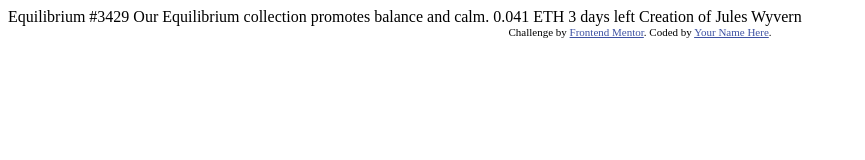
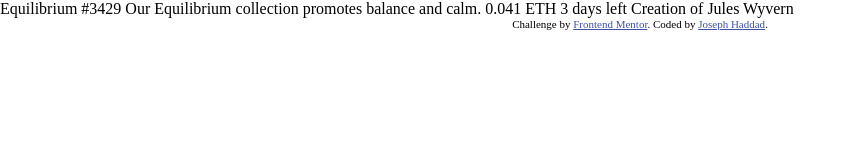
Before and after one commit to joehaddad1000/NFT-preview-card-component, a plain HTML site: page index.html in a window 1280 px wide. Shown: the whole page, without its empty margins (0-865 px from the left). Drawn offline with Linux system fonts and the light colour scheme.

Commit message:
main things to do 😃

```diff
--- a/index.html
+++ b/index.html
@@ -6,13 +6,8 @@
 
   <link rel="icon" type="image/png" sizes="32x32" href="./images/favicon-32x32.png">
 
-  <title>Frontend Mentor | NFT preview card component</title>
-
-  <!-- Feel free to remove these styles or customise in your own stylesheet 👍 -->
-  <style>
-    .attribution { font-size: 11px; text-align: center; }
-    .attribution a { color: hsl(228, 45%, 44%); }
-  </style>
+  <title>Frontend Mentor | NFT preview card component | Joseph Haddad</title>
+<link rel="stylesheet" href="style.css">
 </head>
 <body>
 
@@ -27,7 +22,7 @@
 
   <div class="attribution">
     Challenge by <a href="https://www.frontendmentor.io?ref=challenge" target="_blank">Frontend Mentor</a>.
-    Coded by <a href="#">Your Name Here</a>.
+    Coded by <a href="https://github.com/joehaddad1000">Joseph Haddad</a>.
   </div>
 </body>
 </html>
--- /dev/null
+++ b/style.css
@@ -0,0 +1,14 @@
+* {
+  box-sizing: border-box;
+  padding: 0;
+  margin: 0;
+}
+
+.attribution {
+  font-size: 11px;
+  text-align: center;
+}
+
+.attribution a {
+  color: hsl(228, 45%, 44%);
+}
```
